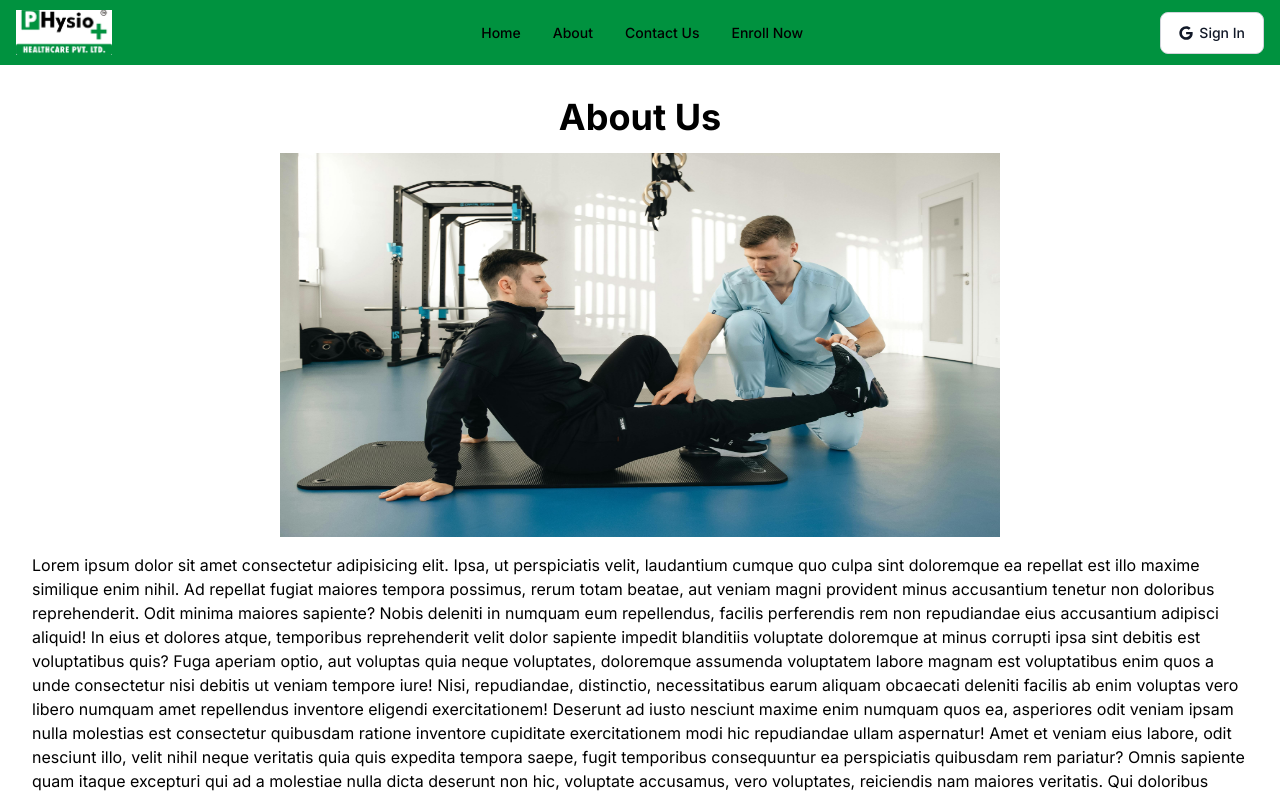
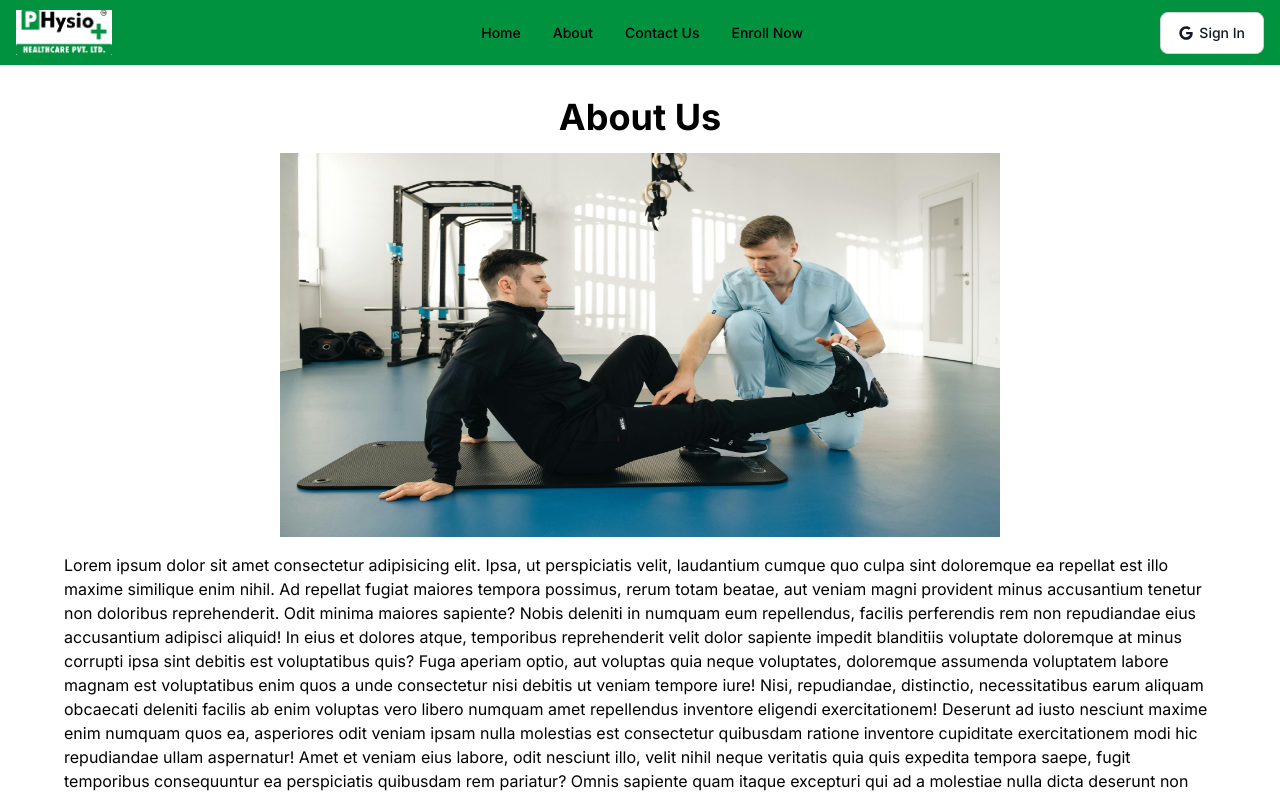
Before and after one commit to Abhi-Ajmera/physio, a Next.js app: page /about in a window 1280 px wide. Shown: the top 797 px of the page. Built offline with nearby package versions, Linux system fonts and the light colour scheme; no server answers.

Commit message:
readme updated

```diff
--- a/package.json
+++ b/package.json
@@ -11,12 +11,14 @@
   "dependencies": {
     "@prisma/client": "^5.16.1",
     "flowbite-react": "^0.10.1",
+    "formik": "^2.4.6",
     "next": "14.2.4",
     "next-auth": "^5.0.0-beta.19",
     "prisma": "^5.16.1",
     "react": "^18",
     "react-dom": "^18",
-    "react-icons": "^5.2.1"
+    "react-icons": "^5.2.1",
+    "yup": "^1.4.0"
   },
   "devDependencies": {
     "eslint": "^8",
--- a/src/app/about/page.jsx
+++ b/src/app/about/page.jsx
@@ -2,7 +2,7 @@ import Image from "next/image";
 
 const page = () => {
 	return (
-		<div className="min-h-[calc(100vh-230px)] flex flex-col justify-center items-center gap-4 my-4 mx-8">
+		<div className="min-h-[calc(100vh-230px)] flex flex-col justify-center items-center gap-4 my-4 mx-16">
 			<h2 className="text-3xl sm:text-4xl text-center font-bold mt-4">About Us</h2>
 			<Image
 				width={720}
--- a/src/app/enroll/page.jsx
+++ b/src/app/enroll/page.jsx
@@ -4,7 +4,7 @@ import { Button, Label, TextInput } from "flowbite-react";
 const page = () => {
 	return (
 		<div className="min-h-[calc(100vh-230px)] flex justify-center items-center">
-			<form className="flex max-w-lg flex-col gap-4">
+			<form className="w-[60vw] flex flex-col gap-4">
 				<div>
 					<div className="mb-2 block">
 						<Label
```
Also changed, not shown: 2 other files (tests, documents, lock files or other folders).
